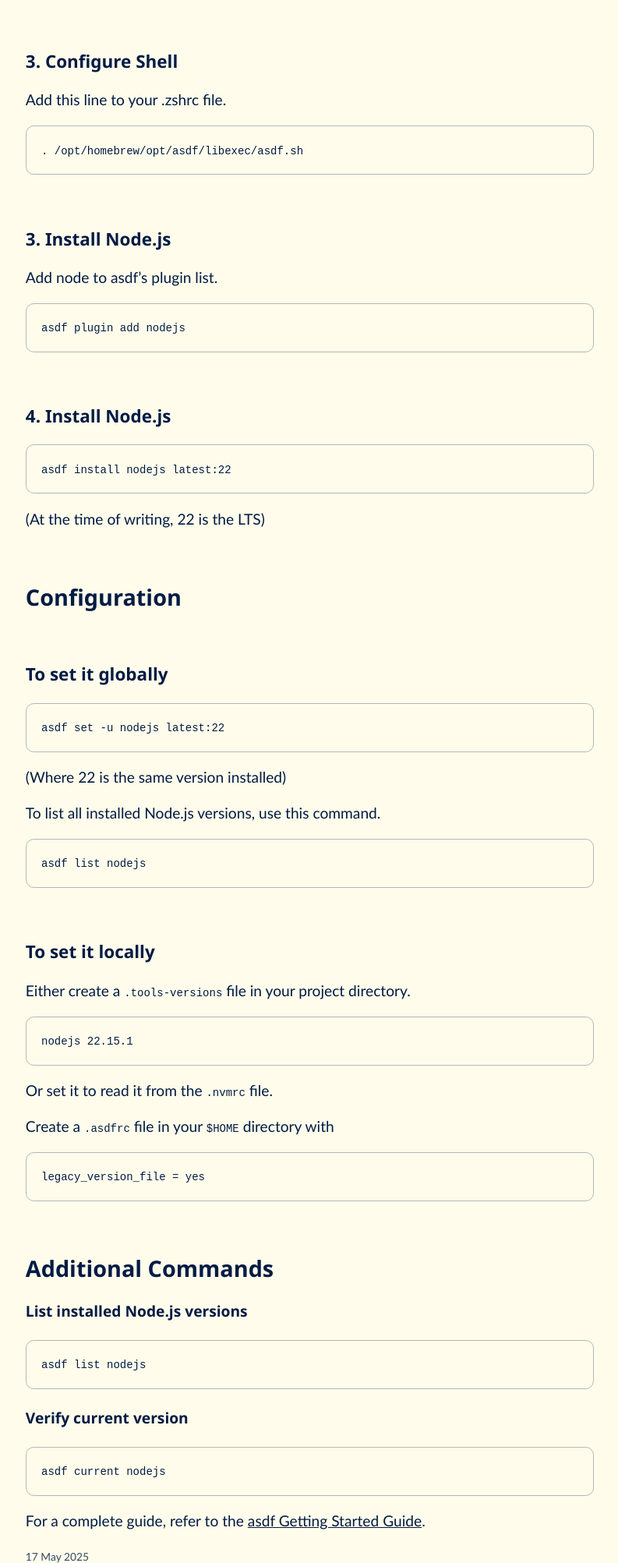
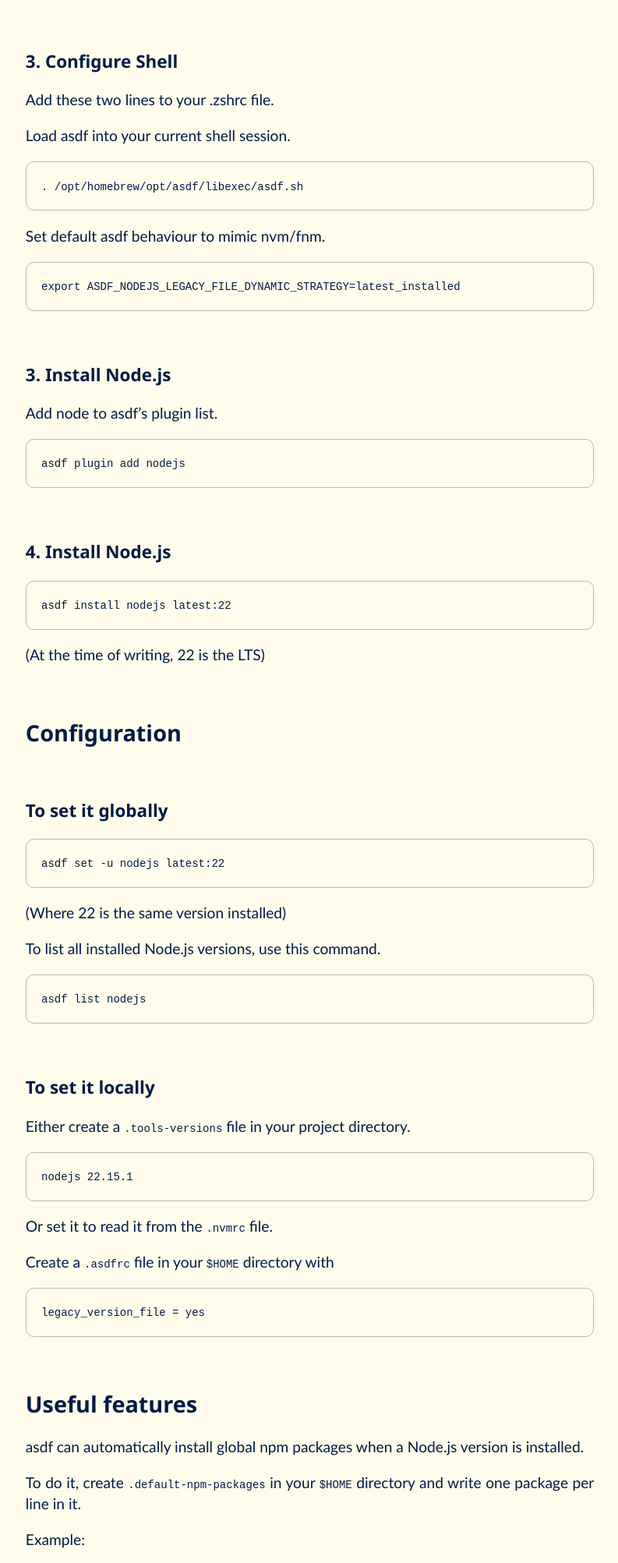
Before and after one commit to v19i/v19i.github.io, a plain HTML site: page posts/managing-nodejs-versions-with-asdf/index.html in a window 1280 px wide. Shown: the part 788-2793 px from the top of the page at 78% size, without its empty margins (44-837 px from the left). Drawn offline with Linux system fonts and the light colour scheme.

Commit message:
Deploying Hugo website from 6b9fda1d908bb5322a353347e463ad57f3854fb8

```diff
--- a/index.xml
+++ b/index.xml
@@ -6,7 +6,7 @@
 &lt;/code>&lt;/pre>&lt;h3 id="2-install-asdf">2. Install asdf&lt;/h3>
 &lt;pre tabindex="0">&lt;code>brew install asdf
 &lt;/code>&lt;/pre>&lt;h3 id="3-configure-shell">3. Configure Shell&lt;/h3>
-&lt;p>Add this line to your .zshrc file.&lt;/p></description></item><item><title>GraphQL: Publish the Schema of Your Company, Not Your Api</title><link>https://v19i.com/posts/graphql-publish-the-schema-of-your-company-not-your-api/</link><pubDate>Fri, 16 Jun 2023 10:40:08 +0100</pubDate><guid>https://v19i.com/posts/graphql-publish-the-schema-of-your-company-not-your-api/</guid><description>&lt;h1 id="graphql-publish-the-schema-of-your-company-not-your-api">GraphQL: Publish the Schema of Your Company, Not Your Api&lt;/h1>
+&lt;p>Add these two lines to your .zshrc file.&lt;/p></description></item><item><title>GraphQL: Publish the Schema of Your Company, Not Your Api</title><link>https://v19i.com/posts/graphql-publish-the-schema-of-your-company-not-your-api/</link><pubDate>Fri, 16 Jun 2023 10:40:08 +0100</pubDate><guid>https://v19i.com/posts/graphql-publish-the-schema-of-your-company-not-your-api/</guid><description>&lt;h1 id="graphql-publish-the-schema-of-your-company-not-your-api">GraphQL: Publish the Schema of Your Company, Not Your Api&lt;/h1>
 &lt;p>GraphQL is an interesting technology that promises better developer and user experience, but its usefulness can be misinterpreted as an overall better technology than what came before it.&lt;/p>
 &lt;p>To best utilise it, a specific organisation approach must be used. GraphQL works best when the whole organisation shares the same domain conventions. Domain Driven Design shines in a GraphQL environment, but it requires a lot of effort to change a company’s mentality and embrace it.&lt;/p></description></item><item><title>A More Consistent Future for the Web</title><link>https://v19i.com/posts/a-more-consistent-future-for-the-web/</link><pubDate>Fri, 19 May 2023 14:42:51 +0100</pubDate><guid>https://v19i.com/posts/a-more-consistent-future-for-the-web/</guid><description>&lt;h1 id="a-more-consistent-future-for-the-web">A More Consistent Future for the Web&lt;/h1>
 &lt;p>Last week at Google I/O 2023, a new initiative was presented: the Web Platform Baseline.&lt;/p>
--- a/posts/managing-nodejs-versions-with-asdf/index.html
+++ b/posts/managing-nodejs-versions-with-asdf/index.html
@@ -1,13 +1,19 @@
 <!doctype html><html lang=en-GB><head><meta charset=utf-8><meta http-equiv=X-UA-Compatible content="IE=edge"><meta charset=utf-8><meta http-equiv=Content-Style-Type content="text/css"><meta name=viewport content="width=device-width,initial-scale=1"><meta name=author content><meta name=generator content="Hugo 0.147.3"><title>Managing Node.js versions with asdf - Valerio Francescangeli</title>
 <link rel=stylesheet type=text/css href=/css/base.min.397851f5b8b8de362dcad8e734af8ddaea32a024d5956c06c84e9e4edfa13a3d.css integrity="sha256-OXhR9bi43jYtytjnNK+N2uoyoCTVlWwGyE6eTt+hOj0="><link rel=apple-touch-icon sizes=180x180 href=/apple-touch-icon.png><link rel=icon type=image/png sizes=32x32 href=/favicon-32x32.png><link rel=icon type=image/png sizes=16x16 href=/favicon-16x16.png><link rel=manifest href=/site.webmanifest><meta name=msapplication-TileColor content="#da532c"><meta name=theme-color content="#ffffff"><link rel=stylesheet type=text/css href=/css/article.min.194fd79ac8bfa99737977cad62a3405547718d04236395544bac5ce2db53f6c5.css integrity="sha256-GU/Xmsi/qZc3l3ytYqNAVUdxjQQjY5VUS6xc4ttT9sU="><link rel=canonical href=https://v19i.com/posts/managing-nodejs-versions-with-asdf/></head><body><div id=content><nav><a href=/>HOME</a></nav><h1 id=managing-nodejs-versions-with-asdf>Managing Node.js versions with asdf</h1><p><a href=https://asdf-vm.com>asdf</a> is a runtime version manager that allows you to install multiple programming languages. Its main advantage over the others is that it has a plugin system that will enable it to support various languages, including Ruby, Elixir and Python.</p><h2 id=installation-on-macos-zsh>Installation on macOS (Zsh)</h2><h3 id=1-make-sure-homebrew-is-installed>1. Make sure Homebrew is installed</h3><pre tabindex=0><code>/bin/bash -c &#34;$(curl -fsSL https://raw.githubusercontent.com/Homebrew/install/HEAD/install.sh)&#34;
 </code></pre><h3 id=2-install-asdf>2. Install asdf</h3><pre tabindex=0><code>brew install asdf
-</code></pre><h3 id=3-configure-shell>3. Configure Shell</h3><p>Add this line to your .zshrc file.</p><pre tabindex=0><code>. /opt/homebrew/opt/asdf/libexec/asdf.sh
+</code></pre><h3 id=3-configure-shell>3. Configure Shell</h3><p>Add these two lines to your .zshrc file.</p><p>Load asdf into your current shell session.</p><pre tabindex=0><code>. /opt/homebrew/opt/asdf/libexec/asdf.sh
+</code></pre><p>Set default asdf behaviour to mimic nvm/fnm.</p><pre tabindex=0><code>export ASDF_NODEJS_LEGACY_FILE_DYNAMIC_STRATEGY=latest_installed
 </code></pre><h3 id=3-install-nodejs>3. Install Node.js</h3><p>Add node to asdf&rsquo;s plugin list.</p><pre tabindex=0><code>asdf plugin add nodejs
 </code></pre><h3 id=4-install-nodejs>4. Install Node.js</h3><pre tabindex=0><code>asdf install nodejs latest:22
 </code></pre><p>(At the time of writing, 22 is the LTS)</p><h2 id=configuration>Configuration</h2><h3 id=to-set-it-globally>To set it globally</h3><pre tabindex=0><code>asdf set -u nodejs latest:22
 </code></pre><p>(Where 22 is the same version installed)</p><p>To list all installed Node.js versions, use this command.</p><pre tabindex=0><code>asdf list nodejs
 </code></pre><h3 id=to-set-it-locally>To set it locally</h3><p>Either create a <code>.tools-versions</code> file in your project directory.</p><pre tabindex=0><code>nodejs 22.15.1
 </code></pre><p>Or set it to read it from the <code>.nvmrc</code> file.</p><p>Create a <code>.asdfrc</code> file in your <code>$HOME</code> directory with</p><pre tabindex=0><code>legacy_version_file = yes
+</code></pre><h2 id=useful-features>Useful features</h2><p>asdf can automatically install global npm packages when a Node.js version is installed.</p><p>To do it, create <code>.default-npm-packages</code> in your <code>$HOME</code> directory and write one package per line in it.</p><p>Example:</p><pre tabindex=0><code>npm
+autocannon
+firebase-tools
+@anthropic-ai/claude-code
+@openai/codex
 </code></pre><h2 id=additional-commands>Additional Commands</h2><h4 id=list-installed-nodejs-versions>List installed Node.js versions</h4><pre tabindex=0><code>asdf list nodejs
 </code></pre><h4 id=verify-current-version>Verify current version</h4><pre tabindex=0><code>asdf current nodejs
 </code></pre><p>For a complete guide, refer to the <a href=https://asdf-vm.com/guide/getting-started.html>asdf Getting Started Guide</a>.</p><footer><time class=post-publication-date datetime=2025-05-17>17 May 2025</time></footer></div><script src=/js/theme-colour-updater.min.e86ef29fe900bc4a4d398f74161f815491d921b202076526f0cb0b8ce9062101.mjs type=module integrity="sha256-6G7yn+kAvEpNOY90Fh+BVJHZIbICB2Um8MsLjOkGIQE="></script></body></html>
```
